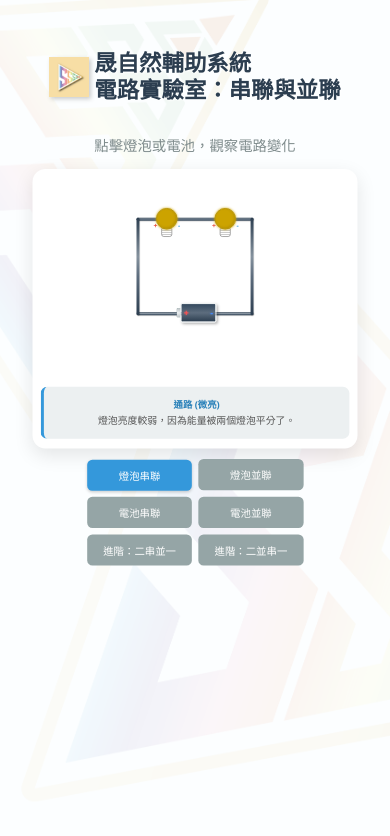
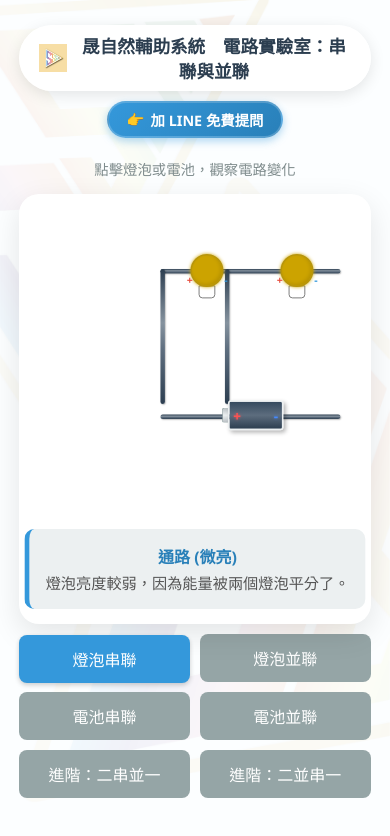
Before and after one commit to ssscchannel/S-or-P-circuits, a plain HTML site: page index.html in a window 390 px wide. Drawn offline with Linux system fonts and the light colour scheme.

Commit message:
Add files via upload

```diff
--- a/index.html
+++ b/index.html
@@ -6,109 +6,106 @@
     <title>晟自然輔助系統　電路實驗室：串聯與並聯</title>
     <style>
         :root {
+            /* 沿用原本電路的變數 */
             --wire-color: #333;
-            --bg-color: #f4f6f9;
             --panel-color: #ffffff;
             --bulb-off: #bdc3c7;
-            /* 定義不同亮度等級的顏色變數 */
-            --bulb-dim-color: #cca300;   /* 微亮：較暗沉的黃橘色 */
-            --bulb-norm-color: #f1c40f;  /* 正常：鮮黃色 */
-            --bulb-bright-color: #fff700;/* 超亮：亮黃白色 */
+            --bulb-dim-color: #cca300;
+            --bulb-norm-color: #f1c40f;
+            --bulb-bright-color: #fff700;
+
+            /* 新增/同步 UI 用變數 */
+            --bg-color: #f0f4f8; /* 配合 index.html 的色調 */
         }
 
+        /* --- 3. 背景鎖定技術 (源自 index.html) --- */
         body {
             font-family: 'Segoe UI', Tahoma, Geneva, Verdana, sans-serif;
-            /* 修改這裡：加入背景圖片設定 */
-			background-image: url('page.jpg'); /* 這裡換成你的背景圖檔名 */
-			background-size: cover;          /* 讓圖片充滿整個畫面 */
-			background-position: center;     /* 圖片置中 */
-			background-repeat: no-repeat;    /* 不要重複排列 */
-			background-attachment: fixed;    /* 捲動時背景固定不動 */
-			background-color: rgba(255, 255, 255, 0.8);
-            display: flex; flex-direction: column; align-items: center;
-            margin: 0; padding: 20px; color: #333;
+            display: flex;
+            flex-direction: column;
+            align-items: center;
+            padding: 10px;
+            color: #333;
+            margin: 0;
+            overflow-x: hidden;
             min-height: 100vh;
+            position: relative; /* 建立定位基準 */
         }
 
-        /* --- 標題風格 --- */
-        .header-container {
-		    display: flex;             /* 彈性排版模式 */
-		    align-items: center;       /* 垂直置中對齊 */
-		    justify-content: center;   /* 水平置中對齊 */
-		    gap: 15px;                 /* 圖片跟文字中間的距離 */
-		    margin-top: 20px;          /* 距離頂部的距離 */
-			margin-bottom: 20px;       /* 距離下面內容的距離 */
-			flex-wrap: wrap;           /* 如果手機螢幕太小，允許換行 */
+        body::before {
+            content: "";
+            position: fixed; /* 強制固定背景，不隨內容滾動 */
+            top: 0;
+            left: 0;
+            width: 100%;
+            height: 100%;
+            background-image: url('page.jpg');
+            background-size: cover;
+            background-position: center;
+            background-repeat: no-repeat;
+            z-index: -1; /* 置於內容最底層 */
         }
 
-		.title-logo {
-            height: 60px;              /* 設定高度，讓它不要太大 */
-            width: auto;               /* 寬度自動調整，保持比例 */
-			filter: drop-shadow(2px 2px 2px rgba(0,0,0,0.2)); /* 加一點陰影更有質感 */
+        /* --- 標題區塊 (同步 index.html 風格) --- */
+        .header-container {
+            display: flex; align-items: center; justify-content: center;
+            gap: 10px; margin-top: 15px; margin-bottom: 10px;
+            background-color: rgba(255, 255, 255, 0.95);
+            padding: 8px 20px; border-radius: 50px;
+            box-shadow: 0 4px 15px rgba(0,0,0,0.1);
+            max-width: 600px; width: 95%;
+            box-sizing: border-box;
+            flex-wrap: nowrap; /* 保持單行，若太窄再由 RWD 處理 */
         }
 
+        .title-logo { height: 36px; width: auto; } /* 同步 index.html 大小 */
+
         h1 {
-		    margin: 0;                 /* 歸零，由容器控制距離 */
+            margin: 0;
             color: #2c3e50;
-            text-shadow: 1px 1px 2px white;
-            line-height: 1.2;            /* 讓行高緊湊一點 */
-			font-size: 1.5rem;
+            font-size: 1.2rem; /* 同步字體大小 */
+            text-align: center;
+            white-space: nowrap;
         }
 
-		/* ★★★ 電腦版隱藏強制換行 ★★★ */
-        .mobile-break {
-            display: none;
+        /* 副標題樣式 */
+        p.subtitle {
+            color: #7f8c8d;
+            margin-bottom: 15px;
+            font-size: 0.9rem;
+            text-align: center;
+            margin-top: 0;
         }
 
-		/* --- RWD 手機版設定 (修正版) --- */
-        @media (max-width: 600px) {
-            /* 1. 標題與 LOGO 微調 */
-            .title-logo { height: 40px; }
-            h1 { font-size: 1.4rem; }
-            .header-container { gap: 5px; padding: 10px 20px; border-radius: 15px; width: 95%; box-sizing: border-box;}
-            .mobile-break { display: block; }
-
-            /* 2. 模擬器容器：鎖定寬度，改用「縮放」方式適應螢幕 */
-            .simulation-container {
-                min-width: 500px;
-				width: 500px;       /* ★關鍵：強制維持 500px 寬度，確保內部座標不跑位 */
-                height: 450px;      /* 維持原本高度 */
-
-                /* 縮放魔法：讓大容器縮小來適應手機 */
-                transform: scale(0.65);
-                transform-origin: top center; /* 從上方中間開始縮放 */
-
-                /* 因為縮放後下方會留白，把下面拉上來 */
-                margin-bottom: -150px;
+        /* --- 1. 外部連結按鈕 (源自 index.html) --- */
+        .external-link-btn {
+            display: flex;
+            align-items: center;
+            justify-content: center;
+            gap: 6px;
+            text-decoration: none;
+            background: linear-gradient(135deg, #3498db 0%, #2980b9 100%);
+            color: #fff;
+            padding: 6px 18px;
+            font-size: 0.9rem;
+            border-radius: 50px;
+            font-weight: bold;
+            margin-bottom: 20px;
+            box-shadow: 0 3px 8px rgba(52, 152, 219, 0.4);
+            transition: all 0.2s ease;
+            cursor: pointer;
+            border: 2px solid rgba(255,255,255,0.2);
+        }
+        .external-link-btn:hover {
+            transform: translateY(-2px);
+            box-shadow: 0 5px 12px rgba(52, 152, 219, 0.6);
+            background: linear-gradient(135deg, #2980b9 0%, #2c3e50 100%);
+        }
+        .external-link-btn:active {
+            transform: scale(0.98);
         }
 
-            /* 3. 內部場景：取消原本的縮放，因為外面已經縮過了 */
-            .circuit-scene {
-                transform: none;
-                height: 100%;
-				width: 100%;
-            }
-
-            /* 4. 控制按鈕：也要跟著一起縮放，不然會凸出去 */
-            .controls {
-                width: 500px;       /* 鎖定寬度 */
-                transform: scale(0.65);
-                transform-origin: top center;
-                margin-top: 10px;
-            }
-
-            /* 5. 說明面板：微調位置 */
-            .info-panel {
-                width: 85%; /* 稍微縮窄一點避免太貼邊 */
-				font-size: 0.9rem; /* 手機上字稍微大一點點比較好讀 */
-            }
-			/* 手機版才顯示換行  */
-            .mobile-break { display: block; }
-        }
-
-		.subtitle { font-size: 0.9em; color: #7f8c8d; margin-top: 0; font-weight: normal; }
-
-        /* --- 主容器 --- */
+        /* --- 以下保持原有電路模擬 CSS (Simulation Container & Components) --- */
         .simulation-container {
             position: relative;
             width: 500px; height: 450px;
@@ -119,20 +116,20 @@
             padding-top: 30px; overflow: hidden; transition: all 0.3s ease;
         }
 
-        /* --- 電路場景 --- */
+        /* 電路場景 */
         .circuit-scene {
             position: relative; width: 100%; height: 320px; display: none;
         }
         .circuit-scene.active { display: block; }
 
-        /* --- 元件：導線 --- */
+        /* 元件：導線 */
         .wire {
             position: absolute; background-image: linear-gradient(0deg, #2c3e50, #5d6d7e 40%, #85929e 60%, #2c3e50);
             border-radius: 4px; z-index: 1; box-shadow: 1px 1px 2px rgba(0,0,0,0.3);
         }
         .wire-h { height: 6px; } .wire-v { width: 6px; }
 
-        /* --- 元件：燈泡 --- */
+        /* 元件：燈泡 */
         .bulb-wrapper {
             position: absolute; display: flex; flex-direction: column; align-items: center;
             z-index: 10; cursor: pointer; transition: transform 0.1s;
@@ -153,18 +150,15 @@
             font-size: 10px; color: #e74c3c; font-weight: bold; margin-top: 2px; opacity: 0; position: absolute; top: -15px; background: white; padding: 1px 3px; border-radius: 3px;
         }
 
-        /* --- 光暈亮度系統 (優化差異) --- */
-        /* 微亮：顏色變暗，光暈極小 (5px) */
+        /* 光暈亮度系統 */
         .lit-dim .bulb-glass {
             background-color: var(--bulb-dim-color); border-color: #b7950b;
             box-shadow: 0 0 5px var(--bulb-dim-color), inset -2px -2px 5px rgba(0,0,0,0.1);
         }
-        /* 正常亮：鮮黃色，光暈適中 (30px) */
         .lit-normal .bulb-glass {
             background-color: var(--bulb-norm-color); border-color: #f39c12;
             box-shadow: 0 0 30px var(--bulb-norm-color), inset -2px -2px 5px rgba(0,0,0,0.1);
         }
-        /* 超亮：亮黃白，光暈巨大且有層次 */
         .lit-bright .bulb-glass {
             background-color: var(--bulb-bright-color); border-color: #fff;
             box-shadow: 0 0 40px var(--bulb-bright-color), 0 0 70px rgba(255, 255, 224, 0.8), inset 0 0 10px #fff;
@@ -173,7 +167,7 @@
         .broken .bulb-glass { background-color: #333; border-color: #222; box-shadow: none; }
         .broken .bulb-status { opacity: 1; }
 
-        /* --- 元件：電池 (修正：寬度再次縮短為 60px) --- */
+        /* 元件：電池 */
         .battery-group {
             position: absolute; display: flex; align-items: center; z-index: 5;
             cursor: pointer; transition: transform 0.1s;
@@ -181,7 +175,7 @@
         .battery-group:active { transform: scale(0.95); }
 
         .battery-body {
-            width: 60px; /* 再次縮短 */
+            width: 60px;
             height: 36px; background: linear-gradient(to bottom, #34495e 0%, #5d6d7e 50%, #2c3e50 100%);
             border: 2px solid #ecf0f1; border-radius: 4px; box-shadow: 3px 3px 6px rgba(0,0,0,0.3);
             display: flex; justify-content: space-between; align-items: center; padding: 0 5px; position: relative;
@@ -193,11 +187,10 @@
             position: absolute; left: -8px; top: 50%; transform: translateY(-50%);
             transition: all 0.3s;
         }
-        .bat-sign { font-weight: 900; font-size: 18px; line-height: 1; } /* 字體稍微縮小配合電池 */
+        .bat-sign { font-weight: 900; font-size: 18px; line-height: 1; }
         .sign-plus { color: #ff5252; text-shadow: 0 0 4px rgba(255, 82, 82, 0.8); }
         .sign-minus { color: #448aff; text-shadow: 0 0 4px rgba(68, 138, 255, 0.8); }
 
-        /* 電池沒電的樣式 */
         .battery-dead .battery-body { background: #7f8c8d; border-color: #95a5a6; }
         .battery-dead .battery-cap { background: #95a5a6; }
         .battery-dead .sign-plus, .battery-dead .sign-minus { color: #bdc3c7; text-shadow: none; }
@@ -208,53 +201,60 @@
         }
         .battery-dead .battery-status { opacity: 1; }
 
-        /* --- 正負極標記 --- */
+        /* 正負極標記 */
         .polarity { position: absolute; font-size: 14px; font-weight: bold; color: #7f8c8d; pointer-events: none; z-index: 15; }
         .p-pos { color: #e74c3c; } .p-neg { color: #3498db; }
 
-        /* --- 說明面板 --- */
+        /* 說明面板 */
         .info-panel {
-		    position: absolute;  /* ★關鍵：絕對定位，脫離排隊隊伍 */
-			bottom: 15px;        /* 固定在距離底部 15px 的位置 */
-			left: 50%;           /* 水平置中技巧 S1 */
-			transform: translateX(-50%); /* 水平置中技巧 S2 */
-
+            position: absolute;
+            bottom: 15px;
+            left: 50%;
+            transform: translateX(-50%);
             background: #ecf0f1;
             width: 90%;
             padding: 10px;
             border-radius: 10px;
             text-align: center;
             border-left: 5px solid #3498db;
-
-			/* 確保文字太長時也不會醜掉 */
-			min-height: 60px;    /* 預留高度 */
-			display: flex;       /* 讓文字垂直置中 */
+            min-height: 60px;
+            display: flex;
             flex-direction: column;
             justify-content: center;
-			z-index: 20;         /* 確保浮在最上層 */
+            z-index: 20;
         }
         .info-title { font-weight: bold; color: #2980b9; margin-bottom: 5px; display: block;}
         .info-text { font-size: 0.95rem; line-height: 1.4; color: #555; }
 
-        /* --- 控制區 --- */
-        .controls { display: grid; grid-template-columns: 1fr 1fr; gap: 10px; width: 500px; margin-top: 10px; }
+        /* 控制區 */
+        .controls { display: grid; grid-template-columns: 1fr 1fr; gap: 10px; width: 500px; margin-top: 10px; margin-bottom: 30px;}
         .btn { padding: 12px; border: none; border-radius: 8px; font-size: 1rem; cursor: pointer; color: white; transition: all 0.2s; background: #95a5a6; font-family: inherit; }
         .btn:hover { filter: brightness(1.1); }
         .btn.active { background: #3498db; box-shadow: 0 2px 5px rgba(0,0,0,0.2); transform: translateY(1px); }
 
-        /* --- RWD --- */
+        /* --- RWD (結合 index.html 風格與原電路需求) --- */
         @media (max-width: 600px) {
-            .simulation-container { width: 95%; height: 400px; } .controls { width: 95%; }
-            .circuit-scene { transform: scale(0.75); transform-origin: top center; height: 340px;} .info-panel { margin-top: 0; }
+            h1 { font-size: 1.1rem; white-space: normal; } /* 手機標題可換行以適應窄螢幕 */
+            .title-logo { height: 28px; } /* 手機版 Logo 縮小 */
+
+            .simulation-container { width: 95%; height: 400px; }
+            .controls { width: 95%; }
+            .circuit-scene { transform: scale(0.75); transform-origin: top center; height: 340px;}
+            .info-panel { margin-top: 0; }
         }
+
     </style>
 </head>
 <body>
 
     <div class="header-container">
-	    <img src="logo.jpg" alt="Logo" class="title-logo">
-        <h1>晟自然輔助系統　<br class="mobile-break">電路實驗室：串聯與並聯</h1>
+	    <img src="logo.jpg" alt="Logo" class="title-logo" onerror="this.style.display='none'">
+        <h1>晟自然輔助系統　電路實驗室：串聯與並聯</h1>
     </div>
+
+    <a href="https://line.me/ti/g2/TTCqPpZP6lQqX1z_AUDPNm4977Dvylew3O7oBg?utm_source=invitation&utm_medium=link_copy&utm_campaign=default" target="_blank" class="external-link-btn">
+        <span>👉</span> 加 LINE 免費提問
+    </a>
 
     <p class="subtitle" id="mainSubtitle">點擊燈泡或電池，觀察電路變化</p>
 
@@ -263,8 +263,8 @@
         <div class="circuit-scene" id="scene-bulb-series">
             <div class="wire wire-h" style="width: 240px; top: 60px; left: 130px;"></div>
             <div class="wire wire-h" style="width: 240px; bottom: 80px; left: 130px;"></div>
-            <div class="wire wire-v" style="bottom: 80px; top: 60px; left: 130px;"></div>
-            <div class="wire wire-v" style="bottom: 80px; top: 60px; right: 130px;"></div>
+            <div class="wire wire-v" style="height: 180px; top: 60px; left: 130px;"></div>
+            <div class="wire wire-v" style="height: 180px; top: 60px; right: 130px;"></div>
 
             <div class="battery-group" style="bottom: 65px; left: 220px; cursor: default;">
                 <div class="battery-cap"></div>
@@ -288,8 +288,8 @@
             <div class="wire wire-h" style="width: 240px; top: 40px; left: 130px;"></div>
             <div class="wire wire-h" style="width: 240px; top: 130px; left: 130px;"></div>
             <div class="wire wire-h" style="width: 240px; bottom: 80px; left: 130px;"></div>
-            <div class="wire wire-v" style="bottom: 80px; top: 40px; left: 130px;"></div>
-            <div class="wire wire-v" style="bottom: 80px; top: 40px; right: 130px;"></div>
+            <div class="wire wire-v" style="height: 200px; top: 40px; left: 130px;"></div>
+            <div class="wire wire-v" style="height: 200px; top: 40px; right: 130px;"></div>
 
             <div class="battery-group" style="bottom: 65px; left: 220px; cursor: default;">
                 <div class="battery-cap"></div>
@@ -313,8 +313,8 @@
              <div class="wire wire-h" style="width: 240px; top: 60px; left: 130px;"></div>
              <div class="wire wire-h" style="width: 90px; bottom: 80px; left: 130px;"></div>
              <div class="wire wire-h" style="width: 90px; bottom: 80px; right: 130px;"></div>
-             <div class="wire wire-v" style="bottom: 80px; top: 60px; left: 130px;"></div>
-             <div class="wire wire-v" style="bottom: 80px; top: 60px; right: 130px;"></div>
+             <div class="wire wire-v" style="height: 180px; top: 60px; left: 130px;"></div>
+             <div class="wire wire-v" style="height: 180px; top: 60px; right: 130px;"></div>
 
              <div class="battery-group" id="bat1-s" style="bottom: 65px; left: 175px;" onclick="toggleBattery('bat1-s')">
                 <div class="battery-status">沒電</div>
@@ -335,8 +335,8 @@
 
         <div class="circuit-scene" id="scene-bat-parallel">
             <div class="wire wire-h" style="width: 240px; top: 40px; left: 130px;"></div>
-            <div class="wire wire-v" style="bottom: 60px; top: 40px; left: 130px;"></div>
-            <div class="wire wire-v" style="bottom: 60px; top: 40px; right: 130px;"></div>
+            <div class="wire wire-v" style="height: 220px; top: 40px; left: 130px;"></div>
+            <div class="wire wire-v" style="height: 220px; top: 40px; right: 130px;"></div>
             <div class="wire wire-h" style="width: 240px; bottom: 60px; left: 130px;"></div>
             <div class="wire wire-h" style="width: 240px; bottom: 120px; left: 130px;"></div>
 
@@ -357,11 +357,11 @@
         </div>
 
         <div class="circuit-scene" id="scene-mixed-1">
-            <div class="wire wire-v" style="bottom: 80px; top: 60px; left: 130px;"></div>
+            <div class="wire wire-v" style="height: 180px; top: 60px; left: 130px;"></div>
 			<div class="wire wire-h" style="width: 240px; top: 60px; left: 130px;"></div>
 			<div class="wire wire-h" style="width: 240px; bottom: 80px; left: 130px;"></div>
-			<div class="wire wire-v" style="bottom: 80px; top: 60px; left: 250px;"></div>
-            <div class="wire wire-v" style="bottom: 80px; top: 60px; right: 130px;"></div>
+			<div class="wire wire-v" style="height: 180px; top: 60px; left: 250px;"></div>
+            <div class="wire wire-v" style="height: 180px; top: 60px; right: 130px;"></div>
 
             <div class="battery-group" id="bat-m1" style="bottom: 150px; left: 96px; transform: rotate(90deg);" onclick="toggleBattery('bat-m1')">
                 <div class="battery-status" style="transform: rotate(-90deg); top: -30px; left: 10px;">沒電</div>
@@ -388,14 +388,7 @@
         </div>
 
         <div class="circuit-scene" id="scene-mixed-2">
-            <div class="wire wire-v" style="bottom: 80px; top: 60px; left: 130px;"></div>
-			<div class="wire wire-h" style="width: 122px; top: 60px; left: 130px;"></div>
-			<div class="wire wire-h" style="width: 120px; top: 60px; left: 250px;"></div>
-			<div class="wire wire-v" style="bottom: 80px; top: 60px; left: 250px;"></div>
-			<div class="wire wire-v" style="bottom: 80px; top: 60px; right: 130px;"></div>
-			<div class="wire wire-h" style="width: 120px; bottom: 80px; left: 250px;"></div>
-			<div class="wire wire-h" style="width: 122px; bottom: 80px; left: 130px;"></div>
-			<div class="battery-group" id="bat-m2" style="bottom: 150px; left: 95px; transform: rotate(90deg);" onclick="toggleBattery('bat-m2')">
+            <div class="wire wire-v" style="height: 180px; top: 60px; left: 130px;"></div> <div class="wire wire-h" style="width: 122px; top: 60px; left: 130px;"></div> <div class="wire wire-h" style="width: 120px; top: 60px; left: 250px;"></div> <div class="wire wire-v" style="height: 180px; top: 60px; left: 250px;"></div> <div class="wire wire-v" style="height: 180px; top: 60px; right: 130px;"></div> <div class="wire wire-h" style="width: 120px; bottom: 80px; left: 250px;"></div> <div class="wire wire-h" style="width: 122px; bottom: 80px; left: 130px;"></div> <div class="battery-group" id="bat-m2" style="bottom: 150px; left: 95px; transform: rotate(90deg);" onclick="toggleBattery('bat-m2')">
                 <div class="battery-status" style="transform: rotate(-90deg); top: -30px; left: 10px;">沒電</div>
                 <div class="battery-cap"></div><div class="battery-body"><span class="bat-sign sign-plus">+</span><span class="bat-sign sign-minus">-</span></div>
             </div>
@@ -436,17 +429,16 @@
     </div>
 
     <script>
+        // 完全保留原有的 JavaScript 邏輯，未做任何修改
         let currentMode = 'bulb-series';
         let brokenState = { 'b1-s': false, 'b2-s': false, 'b1-p': false, 'b2-p': false };
         let batteryDead = { 'bat1-s': false, 'bat2-s': false, 'bat1-p': false, 'bat2-p': false };
 
-		// ★★★ 新增區域：混合電路的狀態 ★★★
-        // 燈泡狀態
+        // 混合電路的狀態
         let brokenStateMixed = {
-            'b1-m1': false, 'b2-m1': false, 'b3-m1': false, // 混合A
-            'b1-m2': false, 'b2-m2': false, 'b3-m2': false  // 混合B
+            'b1-m1': false, 'b2-m1': false, 'b3-m1': false,
+            'b1-m2': false, 'b2-m2': false, 'b3-m2': false
         };
-        // 電池狀態
         let batteryDeadMixed = { 'bat-m1': false, 'bat-m2': false };
 
         window.onload = function() {
@@ -470,14 +462,12 @@
         }
 
         function toggleBulb(id) {
-            // 檢查是否為混合電路的燈泡
             if (id in brokenStateMixed) {
                 brokenStateMixed[id] = !brokenStateMixed[id];
                 const bulb = document.getElementById(id);
                 if (brokenStateMixed[id]) bulb.classList.add('broken');
                 else bulb.classList.remove('broken');
             } else {
-                // 原本的邏輯
                 brokenState[id] = !brokenState[id];
                 const bulb = document.getElementById(id);
                 if (brokenState[id]) bulb.classList.add('broken');
@@ -493,7 +483,6 @@
                 if (batteryDeadMixed[id]) bat.classList.add('battery-dead');
                 else bat.classList.remove('battery-dead');
             } else {
-                // 原本的邏輯
                 batteryDead[id] = !batteryDead[id];
                 const bat = document.getElementById(id);
                 if (batteryDead[id]) bat.classList.add('battery-dead');
@@ -522,16 +511,12 @@
                 const b1 = brokenState['b1-p'];
                 const b2 = brokenState['b2-p'];
 
-                // 先決定哪幾顆要亮
                 if (!b1) document.getElementById('b1-p').classList.add('lit-normal');
                 if (!b2) document.getElementById('b2-p').classList.add('lit-normal');
 
-                // 判斷狀態並更新文字
                 if (b1 && b2) {
-                    // 狀況 1: 兩個都壞了 -> 斷路
                     updateInfoText("斷路", "兩顆燈泡都熄滅了，沒有任何通路，全都不亮。");
                 } else {
-                    // 狀況 2: 至少有一顆是好的 -> 通路
                     let text = "各燈泡都是獨立電路，互不影響。";
 
                     if (b1 && !b2) text = "上方燈泡熄滅，下方燈泡依然會亮，亮度不變！互不影響。";
@@ -565,41 +550,32 @@
                 }
             }
 
-			// ... (原本的 if else if ... bat-parallel 區塊結束) ...
-
-            // ★★★ 修改後的混合電路 A (兩顆串聯 || 一顆獨立) ★★★
             else if (currentMode === 'mixed-1') {
                 const bat = batteryDeadMixed['bat-m1'];
-                const bSeries1 = brokenStateMixed['b1-m1']; // 中路串聯1
-                const bSeries2 = brokenStateMixed['b2-m1']; // 中路串聯2
-                const bSolo = brokenStateMixed['b3-m1'];    // 右路獨立
+                const bSeries1 = brokenStateMixed['b1-m1'];
+                const bSeries2 = brokenStateMixed['b2-m1'];
+                const bSolo = brokenStateMixed['b3-m1'];
 
                 if (bat) {
                     updateInfoText("斷路", "電池沒電了。");
                 } else {
                     let msgParts = [];
 
-                    // 1. 處理中間的串聯支路
                     if (!bSeries1 && !bSeries2) {
-                        // 兩個都好 -> 微亮 (因為串聯分壓)
                         document.getElementById('b1-m1').classList.add('lit-dim');
                         document.getElementById('b2-m1').classList.add('lit-dim');
                         msgParts.push("ＡＢ串聯(較暗)");
                     } else {
-                        // 有一個壞 -> 整條斷掉
                         msgParts.push("ＡＢ路線壞１顆形同斷路");
                     }
 
-                    // 2. 處理右邊的獨立支路
                     if (!bSolo) {
-                        // 自己好就亮 -> 超亮 (獨享電壓)
                         document.getElementById('b3-m1').classList.add('lit-bright');
                         msgParts.push("Ｃ獨立(超亮)");
                     } else {
                         msgParts.push("Ｃ路線斷路");
                     }
 
-                    // 3. 組合說明文字
                     if ((bSeries1 || bSeries2) && bSolo) {
                         updateInfoText("斷路", "兩條支路都不通，全滅。");
                     } else {
@@ -608,12 +584,11 @@
                 }
 			}
 
-            // ★★★ 新增區域：混合電路 B (上分二並，匯流至下主燈) ★★★
             else if (currentMode === 'mixed-2') {
                 const bat = batteryDeadMixed['bat-m2'];
-                const bMain = brokenStateMixed['b3-m2']; // 下方主燈
-                const bSub1 = brokenStateMixed['b1-m2']; // 中間支路
-                const bSub2 = brokenStateMixed['b2-m2']; // 右邊支路
+                const bMain = brokenStateMixed['b3-m2'];
+                const bSub1 = brokenStateMixed['b1-m2'];
+                const bSub2 = brokenStateMixed['b2-m2'];
 
                 if (bat) {
                     updateInfoText("斷路", "電池沒電了。");
@@ -624,25 +599,22 @@
                     let sub2_ok = !bSub2;
 
                     if (sub1_ok && sub2_ok) {
-                        // 兩條支路都通
-                        document.getElementById('b3-m2').classList.add('lit-bright'); // 主燈超亮
-                        document.getElementById('b1-m2').classList.add('lit-dim');    // 分流微亮
-                        document.getElementById('b2-m2').classList.add('lit-dim');    // 分流微亮
+                        document.getElementById('b3-m2').classList.add('lit-bright');
+                        document.getElementById('b1-m2').classList.add('lit-dim');
+                        document.getElementById('b2-m2').classList.add('lit-dim');
                         updateInfoText("ＢＣ並聯 再串聯Ａ", "全亮時：Ａ承受總電流(最亮)，ＢＣ並聯電流分流(較暗)。");
                     } else if (!sub1_ok && !sub2_ok) {
                         updateInfoText("斷路", "ＢＣ全部壞了，迴路不通。");
                     } else {
-                        // ★★★ 關鍵物理現象 ★★★
-                        document.getElementById('b3-m2').classList.add('lit-normal'); // 主燈變暗
+                        document.getElementById('b3-m2').classList.add('lit-normal');
 
-                        if (sub1_ok) document.getElementById('b1-m2').classList.add('lit-normal'); // 變亮
-                        if (sub2_ok) document.getElementById('b2-m2').classList.add('lit-normal'); // 變亮
+                        if (sub1_ok) document.getElementById('b1-m2').classList.add('lit-normal');
+                        if (sub2_ok) document.getElementById('b2-m2').classList.add('lit-normal');
 
                         updateInfoText("少了Ｂ或Ｃ　電路變成２燈泡串聯", "總電阻變大，總電流變小，所以「Ａ變暗」！另一顆沒壞的則因為通過的電流變大，反而「變亮」。");
                     }
                 }
             }
-
         }
 
         function updateInfoText(title, desc) {
@@ -651,5 +623,4 @@
         }
     </script>
 </body>
-
 </html>
```
Lines whose indentation alone changed are shown as unchanged.
